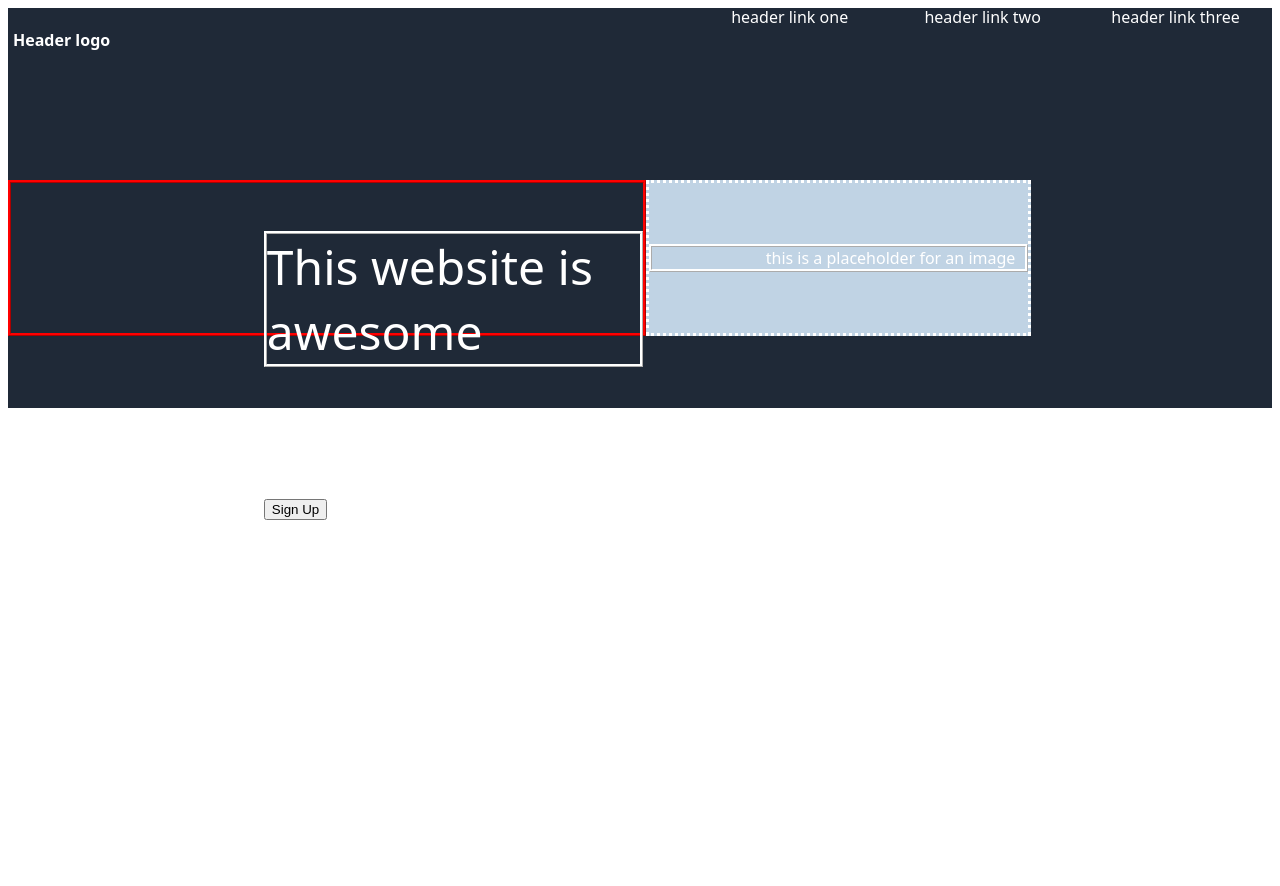
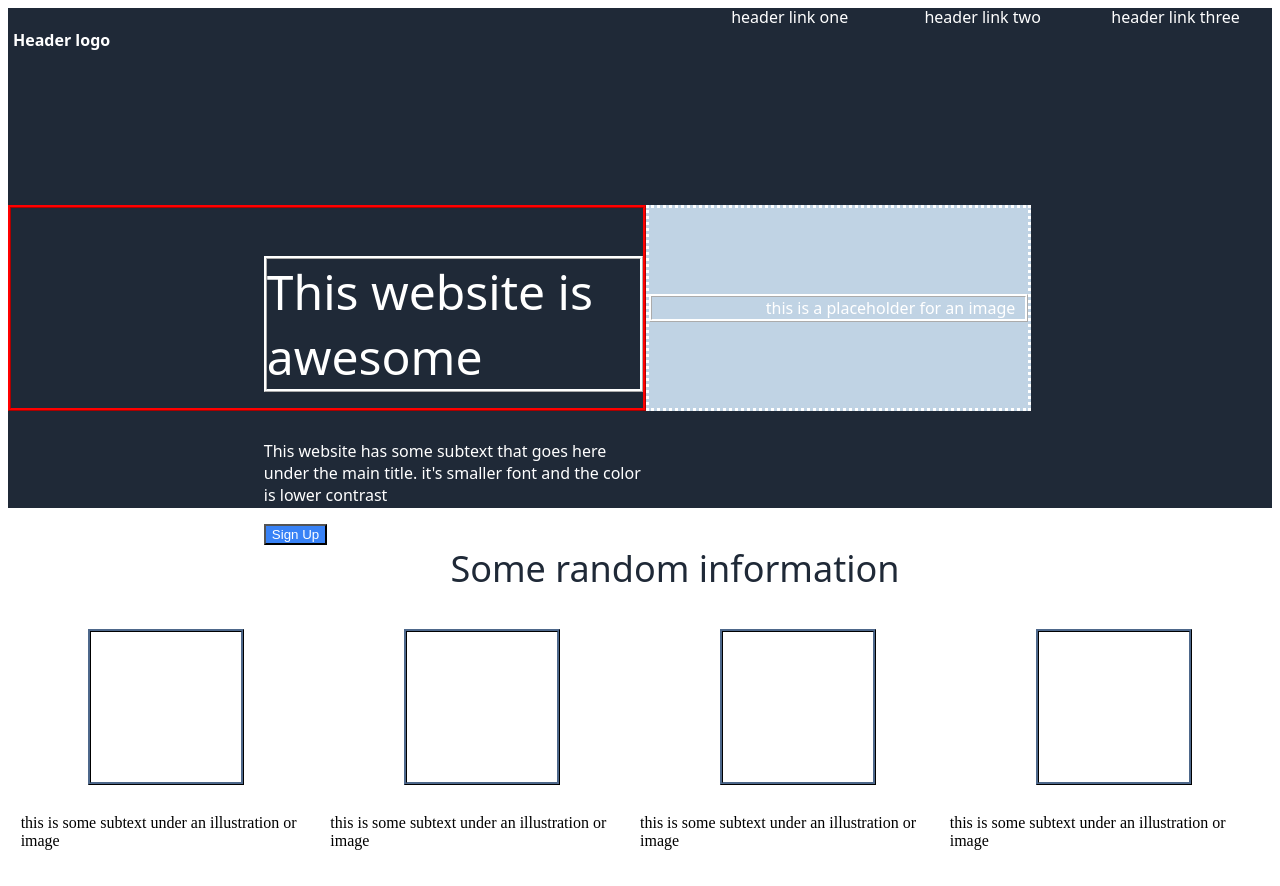
Before and after one commit to Cristobal-Arau/landing-page, a plain HTML site: page index.html in a window 1280 px wide. Before the commit the page ends 800 px from the top, so only its background shows below. Drawn offline with Linux system fonts and the light colour scheme.

Commit message:
Se añade el body some random information

```diff
--- a/index.html
+++ b/index.html
@@ -18,7 +18,7 @@
         <div class="descriptiontext">
             <p class="descriptiontextawesome">This website is awesome</p>
             <p class="randmtext">This website has some subtext that goes here under the main title. it's smaller font and the color is lower contrast</p>
-            <button>Sign Up</button>
+            <button class="button">Sign Up</button>
         </div>
         <div class="placeholderforweb">
             <p class="placeholderimg">this is a placeholder for an image</p>
@@ -26,5 +26,24 @@
         </div>
 
     </div>
+    <div class="information">
+        <p class="sminformation">Some random information</p>
+    </div>
+    <div class="boxes">
+        <div class="img"></div>
+
+        <div class="img"></div>
+
+        <div class="img"></div>
+        <div class="img"></div>
+
+    </div>
+    <div class="boxtext">
+        <p >this is some subtext under an illustration or image</p>
+        <p >this is some subtext under an illustration or image</p>
+        <p >this is some subtext under an illustration or image</p>
+        <p >this is some subtext under an illustration or image</p>
+    </div>
+
 </body>
 </html>
--- a/style.css
+++ b/style.css
@@ -33,7 +33,7 @@
 /*Descripciones*/
 .description{
     background-color: #1F2937;
-    height: 300px;
+    height: 400px;
     width: 100%;
     color: white;
     display: flex;
@@ -80,3 +80,48 @@
     flex-direction: column;
     padding-left: 30%;
 }
+.button{
+    background-color: #3882F6;
+    color: white;
+}
+.information{
+    display: flex;
+
+}
+.sminformation{
+    font-size: 36px;
+    font-family: system-ui, -apple-system, BlinkMacSystemFont, 'Segoe UI', Roboto, Oxygen, Ubuntu, Cantarell, 'Open Sans', 'Helvetica Neue', sans-serif;
+    font-weight: 900px;
+    color: #1F2937;
+    justify-content: center;
+    align-items: center;
+    align-content: center;
+    padding-left: 35%;
+
+
+}
+
+.boxes{
+    display: flex;
+    align-content: center;
+    align-items: center;
+    justify-content: space-around;
+
+
+}
+.img{
+    /*display: flex;*/
+    border-color: #1F2937;
+    border-style: ridge;
+    width: 150px;
+    height: 150px;
+
+}
+.boxtext{
+    display:flex;
+    justify-content: space-around;
+    align-items: center;
+    align-content: center;
+    padding: 1%;
+
+}
```
